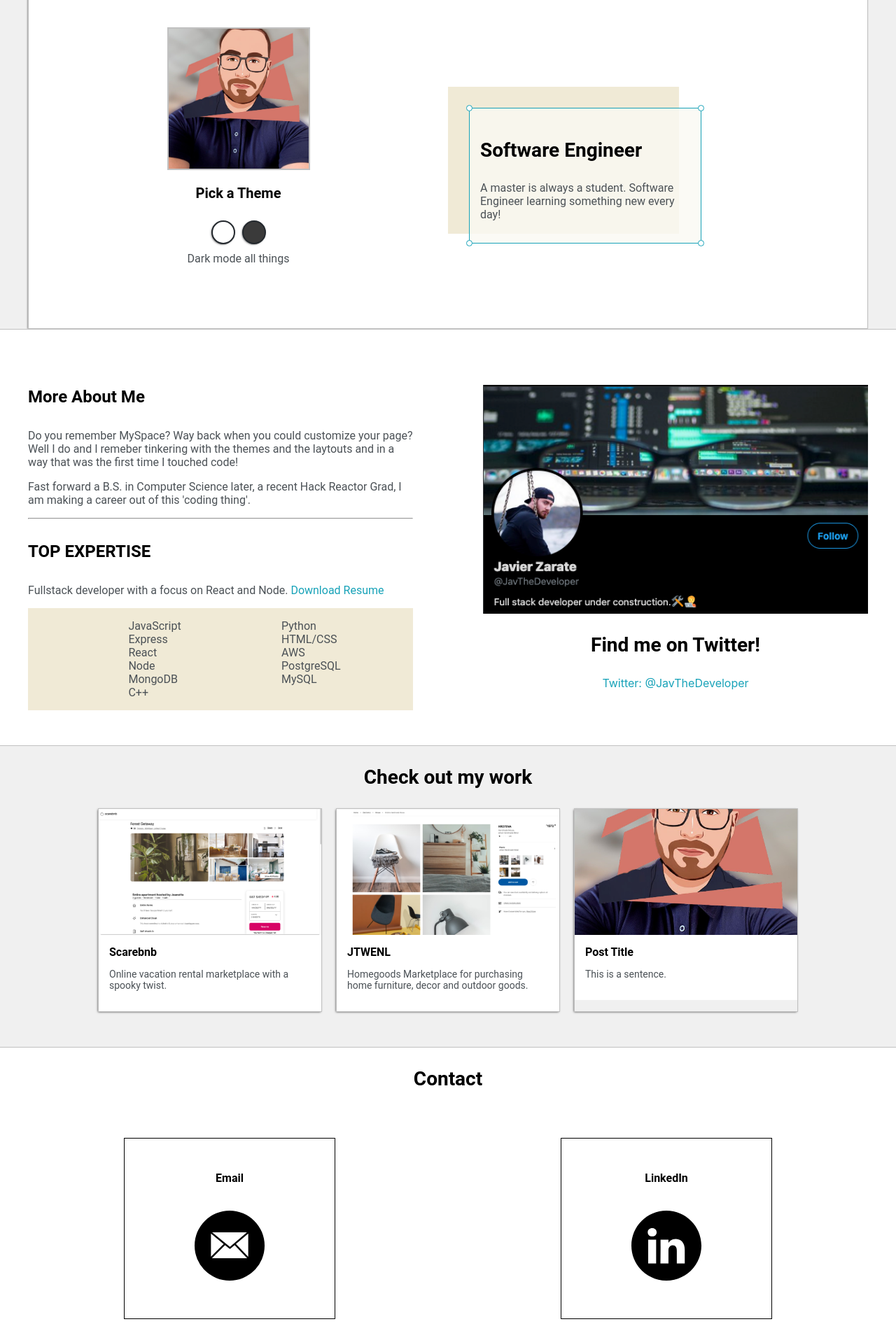
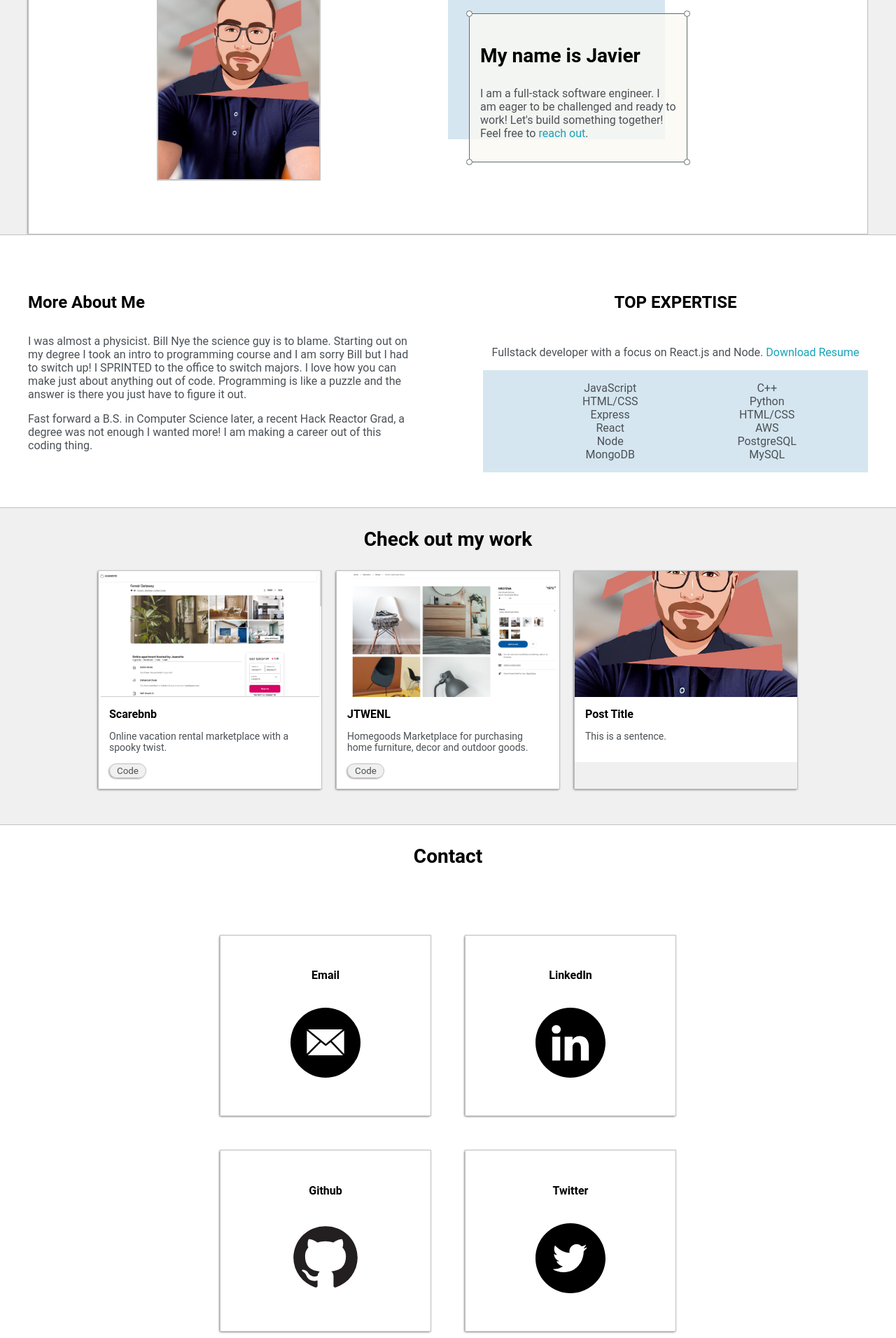
Before and after one commit to javalzar1/portfolio, a React (Create React App) app: page / in a window 1280 px wide. Shown: the part 220-2132 px from the top of the page at 70% size. Built offline with nearby package versions, Linux system fonts and the light colour scheme.

Commit message:
style updates

```diff
--- a/src/components/About.js
+++ b/src/components/About.js
@@ -7,21 +7,23 @@ const About = () => {
 						<h4>More About Me</h4>
 
 						<p>
-							Do you remember MySpace? Way back when you could customize your page? Well I do and I
-							remeber tinkering with the themes and the laytouts and in a way that was the first time I
-							touched code!{' '}
+							I was almost a physicist. Bill Nye the science guy is to blame. Starting out on my degree I
+							took an intro to programming course and I am sorry Bill but I had to switch up! I SPRINTED
+							to the office to switch majors. I love how you can make just about anything out of code.
+							Programming is like a puzzle and the answer is there you just have to figure it out.
 						</p>
 
 						<p>
-							Fast forward a B.S. in Computer Science later, a recent Hack Reactor Grad, I am making a
-							career out of this 'coding thing'.
+							Fast forward a B.S. in Computer Science later, a recent Hack Reactor Grad, a degree was not
+							enough I wanted more! I am making a career out of this coding thing.
 						</p>
-						<hr />
+					</div>
 
+					<div className='skills'>
 						<h4>TOP EXPERTISE</h4>
 
 						<p>
-							Fullstack developer with a focus on React and Node.{' '}
+							Fullstack developer with a focus on React.js and Node.{' '}
 							<a target='_blank' href='./assets/Javier_Zarate.pdf'>
 								Download Resume
 							</a>
@@ -30,13 +32,14 @@ const About = () => {
 						<div id='skills'>
 							<ul>
 								<li>JavaScript</li>
+								<li>HTML/CSS</li>
 								<li>Express</li>
 								<li>React</li>
 								<li>Node</li>
 								<li>MongoDB</li>
-								<li>C++</li>
 							</ul>
 							<ul>
+								<li>C++</li>
 								<li>Python</li>
 								<li>HTML/CSS</li>
 								<li>AWS</li>
@@ -45,14 +48,6 @@ const About = () => {
 							</ul>
 						</div>
 					</div>
-
-					<div className='social-links'>
-						<img id='social-image' src='./assets/twitter.png' alt='twitter' />
-						<h3>Find me on Twitter! </h3>
-						<a target='_blank' rel='noreferrer' href='https://twitter.com/JavTheDeveloper'>
-							Twitter: @JavTheDeveloper
-						</a>
-					</div>
 				</div>
 			</div>
 		</section>
--- a/src/components/Contact.js
+++ b/src/components/Contact.js
@@ -4,33 +4,41 @@ const Contact = () => {
 			<div className='main-container'>
 				<h3 style={{ textAlign: 'center' }}>Contact</h3>
 				<div className='contact-wrapper'>
-					<div className='contact-item'>
+					<a className='contact-item email' href='mailto: javierzarate0614@gmail.com'>
 						<h6>Email</h6>
-						<a href='mailto: javierzarate0614@gmail.com'>
 						<img src='./assets/email.svg' alt='email' />
 					</a>
-					</div>
 
-					<div className='contact-item'>
+					<a
+						className='contact-item linkedin'
+						target='_blank'
+						rel='noreferrer'
+						href='https://www.linkedin.com/in/javierzarate17/'
+					>
 						<h6>LinkedIn</h6>
-						<a target='_blank' rel='noreferrer' href='https://www.linkedin.com/in/javierzarate17/'>
+
 						<img src='./assets/linkedin.svg' alt='linkedIn' />
 					</a>
-					</div>
 
-					<div className='contact-item'>
+					<a
+						className='contact-item github'
+						target='_blank'
+						rel='noreferrer'
+						href='https://github.com/javier-zarate'
+					>
 						<h6>Github</h6>
-						<a target='_blank' rel='noreferrer' href='https://github.com/javier-zarate'>
 						<img src='./assets/github.svg' alt='github' />
 					</a>
-					</div>
 
-					<div className='contact-item'>
+					<a
+						className='contact-item twitter'
+						target='_blank'
+						rel='noreferrer'
+						href='https://twitter.com/JavTheDeveloper'
+					>
 						<h6>Twitter</h6>
-						<a target='_blank' rel='noreferrer' href='https://twitter.com/JavTheDeveloper'>
 						<img src='./assets/twitter.svg' alt='twitter' />
 					</a>
-					</div>
 				</div>
 				<footer> &copy; 2021 Javier Zarate</footer>
 			</div>
--- a/src/components/Intro.js
+++ b/src/components/Intro.js
@@ -4,10 +4,6 @@ const Intro = () => {
 	return (
 		<section className='s1'>
 			<div className='main-container'>
-				<div className='greeting-wrapper'>
-					<h1>Hi, I'm Javier Zarate</h1>
-				</div>
-
 				<div className='intro-wrapper'>
 					<div className='nav-wrapper'>
 						<div className='dots-wrapper'>
@@ -26,18 +22,16 @@ const Intro = () => {
 							<li>
 								<a href='#contact'>Contact</a>
 							</li>
+							<li>
+								<a target='_blank' href='./assets/Javier_Zarate.pdf'>
+									Resume
+								</a>
+							</li>
 						</ul>
 					</div>
 
 					<div className='left-column'>
 						<img id='profile-pic' src='./assets/profile.jpg' alt='profile' />
-						<h5 style={{ textAlign: 'center', lineHeight: 0 }}>Pick a Theme</h5>
-
-						<div id='theme-options-wrapper'>
-							<div id='light-mode' className='theme-dot'></div>
-							<div id='dark-mode' className='theme-dot'></div>
-						</div>
-						<p style={{ textAlign: 'center', lineHeight: 0 }}>Dark mode all things</p>
 					</div>
 
 					<div className='right-column'>
@@ -45,8 +39,12 @@ const Intro = () => {
 							<div className='preview'>
 								<div id='corner-tl' className='corner'></div>
 								<div id='corner-tr' className='corner'></div>
-								<h3>Software Engineer</h3>
-								<p>A master is always a student. Software Engineer learning something new every day!</p>
+								<h3>My name is Javier</h3>
+								<p>
+									I am a full-stack software engineer. I am eager to be challenged and ready to work!
+									Let's build something together! Feel free to <a href='#contact'>reach out</a>.
+								</p>
+								<p></p>
 								<div id='corner-bl' className='corner'></div>
 								<div id='corner-br' className='corner'></div>
 							</div>
--- a/src/components/Portfolio.js
+++ b/src/components/Portfolio.js
@@ -10,6 +10,9 @@ const Portfolio = () => {
 						<div className='post-preview'>
 							<h6 className='post-title'>Scarebnb</h6>
 							<p className='post-intro'>Online vacation rental marketplace with a spooky twist.</p>
+							<form action='https://github.com/hrr50-airbnb-clone/javier-air-bnb-clone'>
+								<input className='button' type='submit' value='Code' />
+							</form>
 						</div>
 					</div>
 
@@ -20,6 +23,9 @@ const Portfolio = () => {
 							<p className='post-intro'>
 								Homegoods Marketplace for purchasing home furniture, decor and outdoor goods.
 							</p>
+							<form action='https://github.com/the-expressionists/Javier-Main-Description'>
+								<input className='button' type='submit' value='Code' />
+							</form>
 						</div>
 					</div>
 
--- a/src/styles/App.css
+++ b/src/styles/App.css
@@ -8,10 +8,7 @@
 	--secondaryText: #4b5156;
 
 	--previewBg: rgb(251, 249, 243, 0.8);
-	--previewShadow: #f0ead6;
-	--buttonColor: black;
-
-	--themeDotBorder: #24292e;
+	--previewShadow: #d6e6f0;
 }
 
 html,
@@ -82,13 +79,6 @@ h6 {
 	margin: 0 auto;
 }
 
-.greeting-wrapper {
-	display: grid;
-	justify-content: center;
-	align-content: center;
-	min-height: 10em;
-}
-
 .intro-wrapper {
 	background-color: var(--secondaryColor);
 	border: 1px solid var(--borderColor);
@@ -104,6 +94,7 @@ h6 {
 	grid-template-areas:
 		'nav-wrapper nav-wrapper'
 		'left-column right-column';
+	margin-top: 25px;
 }
 
 .nav-wrapper {
@@ -125,6 +116,9 @@ h6 {
 	display: inline-block;
 	margin-right: 5px;
 	margin-left: 5px;
+}
+#navigation li:hover {
+	transform: scale(1.1);
 }
 
 #navigation a {
@@ -159,56 +153,17 @@ h6 {
 
 .left-column {
 	grid-area: left-column;
-	padding-top: 50px;
+	padding-top: 100px;
 	padding-bottom: 50px;
 }
 
 #profile-pic {
 	display: block;
 	margin: 0 auto;
-	height: 200px;
-	width: 200px;
-	object-fit: cover;
+	height: 300px;
+	width: 230px;
+	object-fit: fill;
 	border: 2px solid var(--borderColor);
-}
-
-#theme-options-wrapper {
-	display: flex;
-	justify-content: center;
-}
-
-.theme-dot {
-	height: 30px;
-	width: 30px;
-	background-color: black;
-	border-radius: 50%;
-
-	margin: 5px;
-	border: 2px solid var(--themeDotBorder);
-
-	box-shadow: -1px 1px 3px -1px rgba(0, 0, 0, 0.75);
-	-webkit-box-shadow: -1px 1px 3px -1px rgba(0, 0, 0, 0.75);
-	-moz-box-shadow: -1px 1px 3px -1px rgba(0, 0, 0, 0.75);
-
-	cursor: pointer;
-}
-
-.theme-dot:hover {
-	border-width: 5px;
-}
-
-#light-mode {
-	background-color: #fff;
-}
-
-#dark-mode {
-	background-color: rgb(58, 58, 58);
-}
-
-#theme-note {
-	text-align: center;
-	font: 12px;
-	font-style: italic;
 }
 
 .right-column {
@@ -221,15 +176,15 @@ h6 {
 
 #preview-shadow {
 	background-color: var(--previewShadow);
-	width: 300px;
+	width: 280px;
 	height: 180px;
 	padding-left: 30px;
 	padding-top: 30px;
 }
 
 .preview {
-	width: 300px;
-	border: 1.5px solid #17a2b8;
+	width: 280px;
+	border: 1.5px solid #5f6d6f;
 	background-color: var(--previewBg);
 	padding: 15px;
 	position: relative;
@@ -238,7 +193,7 @@ h6 {
 .corner {
 	width: 7px;
 	height: 7px;
-	border: 1.5px solid #17a2b8;
+	border: 1.5px solid #5f6d6f;
 	border-radius: 50%;
 	background-color: #fff;
 	position: absolute;
@@ -282,7 +237,7 @@ h6 {
 	list-style-type: none;
 }
 
-.social-links {
+.skills {
 	display: grid;
 	align-content: center;
 	text-align: center;
@@ -307,6 +262,10 @@ h6 {
 	-moz-box-shadow: -1px 1px 3px -1px rgba(0, 0, 0, 0.75);
 }
 
+.post:hover {
+	transform: scale(1.05);
+}
+
 .thumbnail {
 	display: block;
 	width: 100%;
@@ -329,66 +288,54 @@ h6 {
 	font-size: 14px;
 }
 
-#contact-form {
-	display: block;
-	max-width: 600px;
-	margin: 0 auto;
+.button {
 	border: 1px solid var(--borderColor);
-	padding: 15px;
-	border-radius: 5px;
+	border-radius: 12px;
+	padding: 2px 10px 2px 10px;
 	background-color: var(--mainColor);
-	margin-bottom: 50px;
-}
-
-#contact-form label {
-	line-height: 2.7em;
-}
-
-#contact-form textarea {
-	min-height: 100px;
-	font-size: 14px;
-}
-
-.input-field {
-	width: 100%;
-	padding-top: 10px;
-	padding-bottom: 10px;
-	background-color: var(--secondaryColor);
-	border-radius: 5px;
-	border: 1px solid var(--borderColor);
-	font-size: 14px;
-}
-
-#submit-btn {
-	margin-top: 10px;
-	width: 100%;
-	padding-top: 10px;
-	padding-bottom: 10px;
-	color: #fff;
-	background-color: var(--buttonColor);
-	border: none;
+	box-shadow: -1px 1px 3px -1px rgba(0, 0, 0, 0.75);
+	-webkit-box-shadow: -1px 1px 3px -1px rgba(0, 0, 0, 0.75);
+	-moz-box-shadow: -1px 1px 3px -1px rgba(0, 0, 0, 0.75);
 }
 
 .contact-wrapper {
 	display: grid;
-	grid-template-columns: 1fr 1fr;
-	grid-template-rows: 15em 15em;
+	grid-template-columns: repeat(4, 1fr);
+	grid-template-rows: 20px 1fr 1fr;
 	grid-template-areas:
-		'contact-item contact-item'
-		'contact-item contact-item';
+		'. . . .'
+		'. email linkedin .'
+		'. github twitter .'
+		'. . . .';
 
 	justify-items: center;
 	align-items: center;
 	grid-gap: 3em;
+}
 
-	padding-top: 50px;
-	padding-bottom: 50px;
+.email {
+	grid-area: email;
+}
+.linkedin {
+	grid-area: linkedin;
+}
+.github {
+	grid-area: github;
+}
+.twitter {
+	grid-area: twitter;
 }
 
 .contact-item {
-	/* grid-area: contact-item; */
-	border: 1px solid black;
+	border: 1px solid var(--borderColor);
+	box-shadow: -1px 1px 3px -1px rgba(0, 0, 0, 0.75);
+	-webkit-box-shadow: -1px 1px 3px -1px rgba(0, 0, 0, 0.75);
+	-moz-box-shadow: -1px 1px 3px -1px rgba(0, 0, 0, 0.75);
 	padding: 10px 100px 50px 100px;
+}
+
+.contact-item:hover {
+	transform: scale(1.1);
 }
 
 .contact-wrapper img {
@@ -398,12 +345,6 @@ h6 {
 
 .contact-wrapper h6 {
 	text-align: center;
-}
-
-.contact-wrapper img:hover {
-	height: 120px;
-	width: 120px;
-	transition: 0.1s ease-in;
 }
 
 footer {
@@ -430,11 +371,14 @@ footer {
 		justify-content: center;
 	}
 
-	/* .contact-wrapper {
+	.contact-wrapper {
+		grid-template-rows: 30px 1fr 1fr 1fr;
 		grid-template-areas:
-			'contact-item'
-			'contact-item'
-			'contact-item'
-			'contact-item';
-	} */
+			'. . . . '
+			'. email email .'
+			'.  linkedin linkedin .'
+			'. github github .'
+			'. twitter twitter .';
+		padding-bottom: 3em;
+	}
 }
```
Lines whose indentation alone changed are shown as unchanged.
